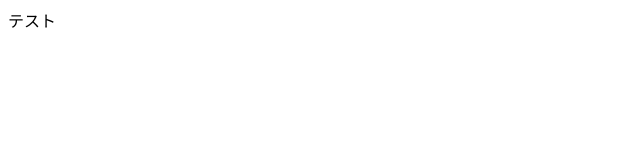
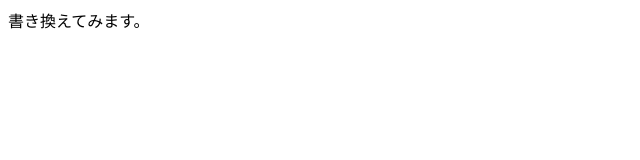
Before and after one commit to hajime-miyauchi/20230405-git-workshop2, a plain HTML site: page index.html in a window 1280 px wide. Shown: the whole page, without its empty margins (0-640 px from the left). Drawn offline with Linux system fonts and the light colour scheme.

Commit message:
本文を変更しました。

```diff
--- a/index.html
+++ b/index.html
@@ -5,6 +5,6 @@
 <title>タイトル</title>
 </head>
 <body>
-テスト
+書き換えてみます。
 </body>
 </html>
```
